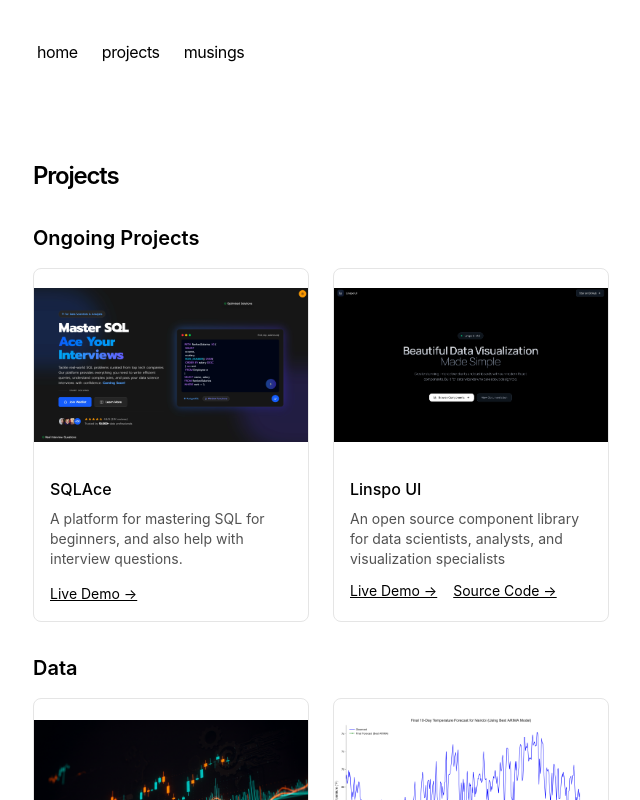
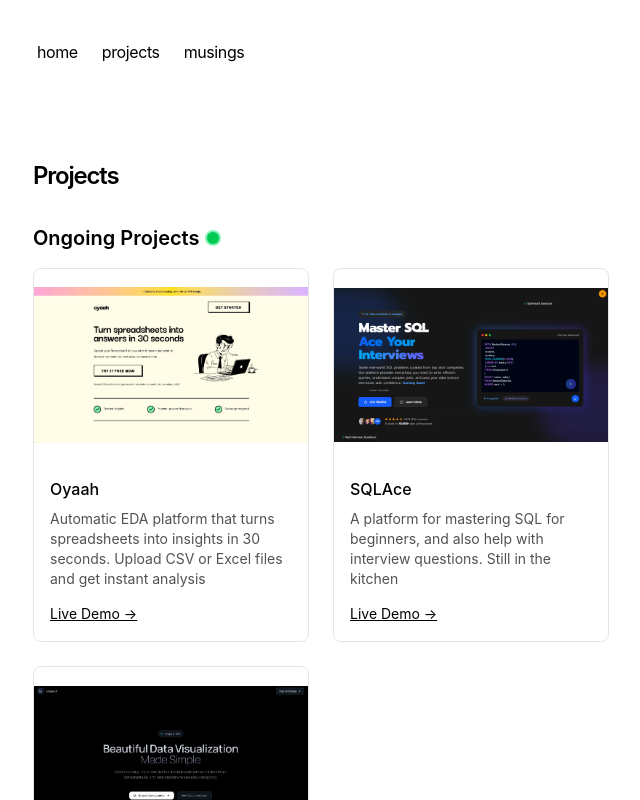
Before and after one commit to jchiwaii/portfolio-starter-kit, a Next.js app: page /projects in a window 1280 px wide. Shown: the top 800 px of the page, without its empty margins (319-959 px from the left). Built offline with nearby package versions, Linux system fonts and the light colour scheme.

Commit message:
Add Oyaah project, update project sections with green animation and styling improvements

```diff
--- a/app/blog/page.tsx
+++ b/app/blog/page.tsx
@@ -7,7 +7,7 @@
   return (
     <section>
       <h1 className="font-semibold text-2xl mb-8 tracking-tighter">Musings</h1>
-      <p className="text-neutral-600 dark:text-neutral-400 mb-8">
+      <p className="mb-8">
         I write about various topics across different platforms.
       </p>
 
@@ -20,11 +20,11 @@
             rel="noopener noreferrer"
             className="group"
           >
-            <h2 className="text-lg font-medium mb-1 group-hover:underline">
+            <h2 className="text-lg font-medium mb-1 underline">
               Random boring thoughts →
             </h2>
           </a>
-          <p className="text-sm text-neutral-600 dark:text-neutral-400">
+          <p className="text-sm">
             This is like my public journal.
           </p>
         </div>
@@ -37,11 +37,11 @@
             rel="noopener noreferrer"
             className="group"
           >
-            <h2 className="text-lg font-medium mb-1 group-hover:underline">
+            <h2 className="text-lg font-medium mb-1 underline">
               Data →
             </h2>
           </a>
-          <p className="text-sm text-neutral-600 dark:text-neutral-400">
+          <p className="text-sm">
             Everything data related.{" "}
           </p>
         </div>
--- a/app/page.tsx
+++ b/app/page.tsx
@@ -30,6 +30,24 @@
           <p>Perfect mind. Excellent Spirit.</p>
         </div>
       </div>
+
+      <div className="my-8">
+        <h2 className="mb-4 text-xl font-semibold">Featured Projects</h2>
+        <div className="space-y-4 text-sm">
+          <p>
+            <a
+              href="https://www.oyaah.cloud/"
+              target="_blank"
+              rel="noopener noreferrer"
+              className="font-medium underline"
+            >
+              Oyaah
+            </a>{" "}
+            - Automatic EDA platform that turns spreadsheets into actionable
+            insights in 30 seconds.
+          </p>
+        </div>
+      </div>
     </section>
   );
 }
--- a/app/projects/page.tsx
+++ b/app/projects/page.tsx
@@ -5,8 +5,37 @@
 
       {/* Ongoing Projects */}
       <div className="my-8">
-        <h2 className="mb-4 text-xl font-semibold">Ongoing Projects</h2>
+        <h2 className="mb-4 text-xl font-semibold flex items-center gap-2">
+          Ongoing Projects
+          <span className="relative flex h-3 w-3">
+            <span className="animate-ping absolute inline-flex h-full w-full rounded-full bg-green-400 opacity-75"></span>
+            <span className="relative inline-flex rounded-full h-3 w-3 bg-green-500"></span>
+          </span>
+        </h2>
         <div className="grid grid-cols-1 md:grid-cols-2 gap-6">
+          <div className="border border-neutral-200 dark:border-neutral-800 rounded-lg overflow-hidden">
+            <img
+              src="/assets/oyaah.png"
+              alt="Oyaah automatic EDA platform"
+              className="w-full h-48 object-contain"
+            />
+            <div className="p-4">
+              <h3 className="font-medium mb-2">Oyaah</h3>
+              <p className="text-sm text-neutral-600 dark:text-neutral-400 mb-3">
+                Automatic EDA platform that turns spreadsheets into insights in
+                30 seconds. Upload CSV or Excel files and get instant analysis
+              </p>
+              <a
+                href="https://www.oyaah.cloud/"
+                target="_blank"
+                rel="noopener noreferrer"
+                className="text-sm underline hover:no-underline"
+              >
+                Live Demo →
+              </a>
+            </div>
+          </div>
+
           <div className="border border-neutral-200 dark:border-neutral-800 rounded-lg overflow-hidden">
             <img
               src="/assets/sql-ace.png"
@@ -17,7 +46,7 @@
               <h3 className="font-medium mb-2">SQLAce</h3>
               <p className="text-sm text-neutral-600 dark:text-neutral-400 mb-3">
                 A platform for mastering SQL for beginners, and also help with
-                interview questions.
+                interview questions. Still in the kitchen
               </p>
               <a
                 href="https://sql-ace.netlify.app/"
@@ -67,7 +96,7 @@
 
       {/* Data Projects */}
       <div className="my-8">
-        <h2 className="mb-4 text-xl font-semibold">Data</h2>
+        <h2 className="mb-4 text-xl font-semibold">Data Projects</h2>
         <div className="grid grid-cols-1 md:grid-cols-2 gap-6">
           <div className="border border-neutral-200 dark:border-neutral-800 rounded-lg overflow-hidden">
             <img
@@ -163,7 +192,7 @@
 
       {/* Web3 Projects */}
       <div className="my-8">
-        <h2 className="mb-4 text-xl font-semibold">Web3</h2>
+        <h2 className="mb-4 text-xl font-semibold">Web3 Projects</h2>
         <div className="grid grid-cols-1 md:grid-cols-2 gap-6">
           <div className="border border-neutral-200 dark:border-neutral-800 rounded-lg overflow-hidden">
             <img
@@ -191,7 +220,7 @@
 
       {/* Web2 Projects */}
       <div className="my-8">
-        <h2 className="mb-4 text-xl font-semibold">Web2</h2>
+        <h2 className="mb-4 text-xl font-semibold">Web2 Projects</h2>
         <div className="grid grid-cols-1 md:grid-cols-2 gap-6">
           <div className="border border-neutral-200 dark:border-neutral-800 rounded-lg overflow-hidden">
             <img
```
Also changed, not shown: public/assets/oyaah.png (added).
